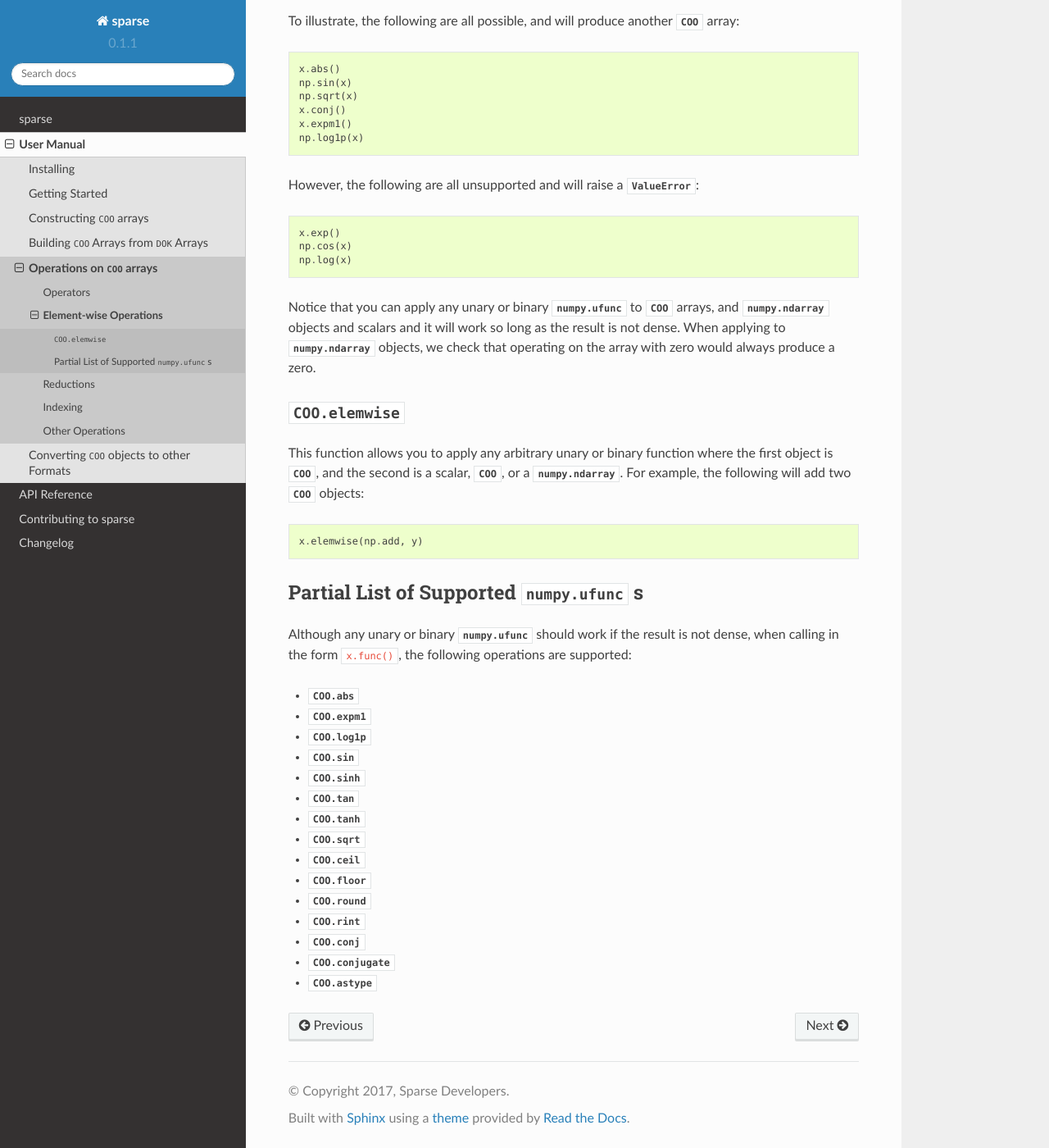
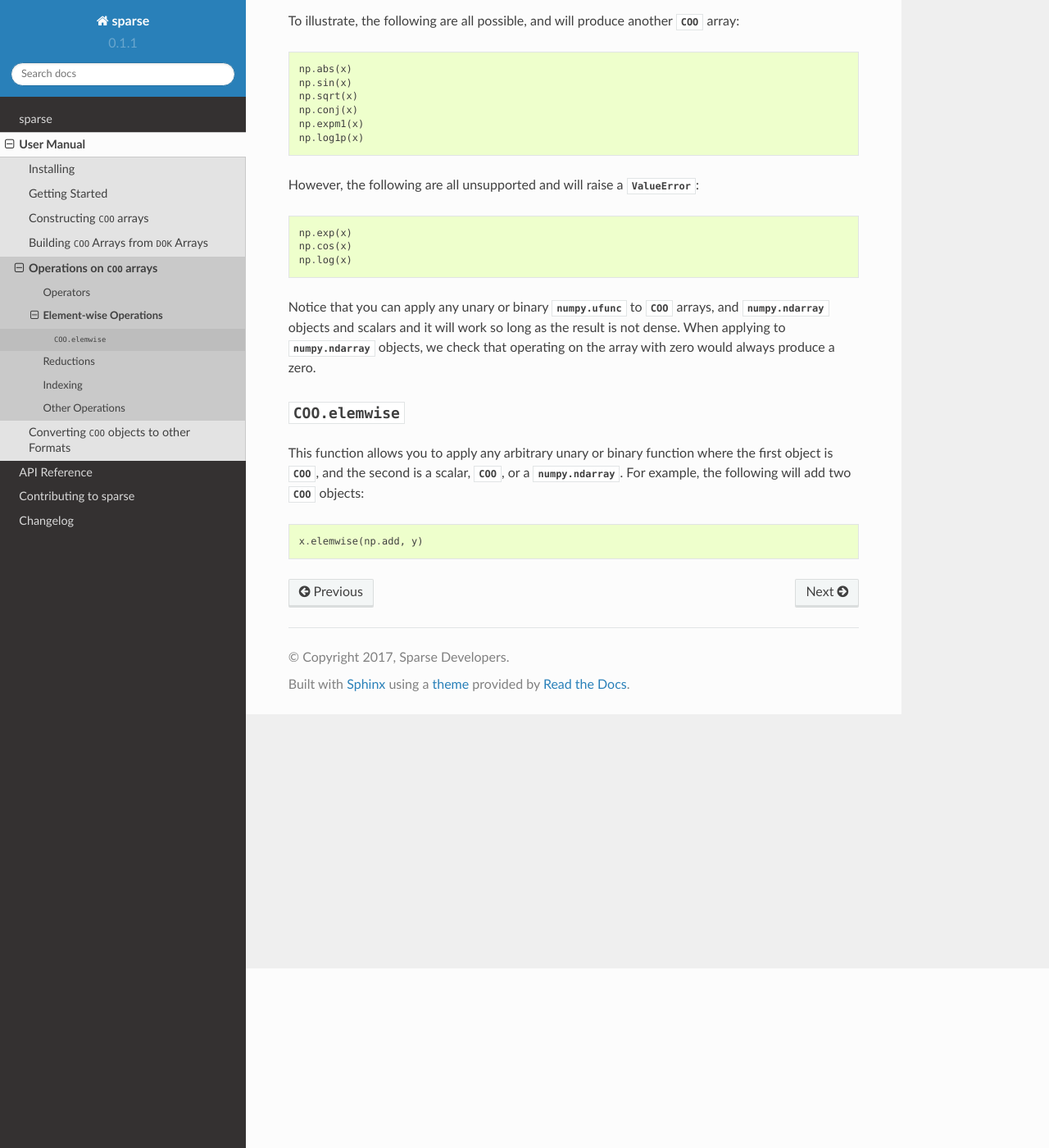
Before and after one commit to pydata/sparse, a Sphinx documentation site: the page built from docs/user_manual/operations/elemwise.rst, in a window 1280 px wide and 1400 px high, scrolled down 219 px. Shown: the whole window at 82% size. Built offline with Sphinx 7.4.7 and the Read the Docs theme 2.0.0, drawn with Linux system fonts in a browser that asks for light colours.

Commit message:
Update docs.

```diff
--- a/docs/generated/sparse.COO.abs.rst
+++ /dev/null
@@ -1,6 +0,0 @@
-COO\.abs
-========
-
-.. currentmodule:: sparse
-
-.. automethod:: COO.abs
--- a/docs/generated/sparse.COO.ceil.rst
+++ /dev/null
@@ -1,6 +0,0 @@
-COO\.ceil
-=========
-
-.. currentmodule:: sparse
-
-.. automethod:: COO.ceil
--- a/docs/generated/sparse.COO.conj.rst
+++ /dev/null
@@ -1,6 +0,0 @@
-COO\.conj
-=========
-
-.. currentmodule:: sparse
-
-.. automethod:: COO.conj
--- a/docs/generated/sparse.COO.conjugate.rst
+++ /dev/null
@@ -1,6 +0,0 @@
-COO\.conjugate
-==============
-
-.. currentmodule:: sparse
-
-.. automethod:: COO.conjugate
--- a/docs/generated/sparse.COO.exp.rst
+++ /dev/null
@@ -1,6 +0,0 @@
-COO\.exp
-========
-
-.. currentmodule:: sparse
-
-.. automethod:: COO.exp
--- a/docs/generated/sparse.COO.expm1.rst
+++ /dev/null
@@ -1,6 +0,0 @@
-COO\.expm1
-==========
-
-.. currentmodule:: sparse
-
-.. automethod:: COO.expm1
--- a/docs/generated/sparse.COO.floor.rst
+++ /dev/null
@@ -1,6 +0,0 @@
-COO\.floor
-==========
-
-.. currentmodule:: sparse
-
-.. automethod:: COO.floor
--- a/docs/generated/sparse.COO.log1p.rst
+++ /dev/null
@@ -1,6 +0,0 @@
-COO\.log1p
-==========
-
-.. currentmodule:: sparse
-
-.. automethod:: COO.log1p
--- a/docs/generated/sparse.COO.rint.rst
+++ /dev/null
@@ -1,6 +0,0 @@
-COO\.rint
-=========
-
-.. currentmodule:: sparse
-
-.. automethod:: COO.rint
--- a/docs/generated/sparse.COO.sin.rst
+++ /dev/null
@@ -1,6 +0,0 @@
-COO\.sin
-========
-
-.. currentmodule:: sparse
-
-.. automethod:: COO.sin
--- a/docs/generated/sparse.COO.sinh.rst
+++ /dev/null
@@ -1,6 +0,0 @@
-COO\.sinh
-=========
-
-.. currentmodule:: sparse
-
-.. automethod:: COO.sinh
--- a/docs/generated/sparse.COO.sqrt.rst
+++ /dev/null
@@ -1,6 +0,0 @@
-COO\.sqrt
-=========
-
-.. currentmodule:: sparse
-
-.. automethod:: COO.sqrt
--- a/docs/generated/sparse.COO.tan.rst
+++ /dev/null
@@ -1,6 +0,0 @@
-COO\.tan
-========
-
-.. currentmodule:: sparse
-
-.. automethod:: COO.tan
--- a/docs/generated/sparse.COO.tanh.rst
+++ /dev/null
@@ -1,6 +0,0 @@
-COO\.tanh
-=========
-
-.. currentmodule:: sparse
-
-.. automethod:: COO.tanh
--- a/docs/user_manual/operations/elemwise.rst
+++ b/docs/user_manual/operations/elemwise.rst
@@ -10,18 +10,18 @@ To illustrate, the following are all possible, and will produce another
 
 .. code-block:: python
 
-   x.abs()
+   np.abs(x)
    np.sin(x)
    np.sqrt(x)
-   x.conj()
-   x.expm1()
+   np.conj(x)
+   np.expm1(x)
    np.log1p(x)
 
 However, the following are all unsupported and will raise a :obj:`ValueError`:
 
 .. code-block:: python
 
-   x.exp()
+   np.exp(x)
    np.cos(x)
    np.log(x)
 
@@ -40,25 +40,3 @@ a :obj:`numpy.ndarray`. For example, the following will add two
 .. code-block:: python
 
    x.elemwise(np.add, y)
-
-Partial List of Supported :obj:`numpy.ufunc` s
-----------------------------------------------
-Although any unary or binary :obj:`numpy.ufunc` should work if the result is
-not dense, when calling in the form :code:`x.func()`, the following operations
-are supported:
-
-* :obj:`COO.abs`
-* :obj:`COO.expm1`
-* :obj:`COO.log1p`
-* :obj:`COO.sin`
-* :obj:`COO.sinh`
-* :obj:`COO.tan`
-* :obj:`COO.tanh`
-* :obj:`COO.sqrt`
-* :obj:`COO.ceil`
-* :obj:`COO.floor`
-* :obj:`COO.round`
-* :obj:`COO.rint`
-* :obj:`COO.conj`
-* :obj:`COO.conjugate`
-* :obj:`COO.astype`
```
Also changed, not shown: docs/generated/sparse.COO.rst (+0 -14 lines).
